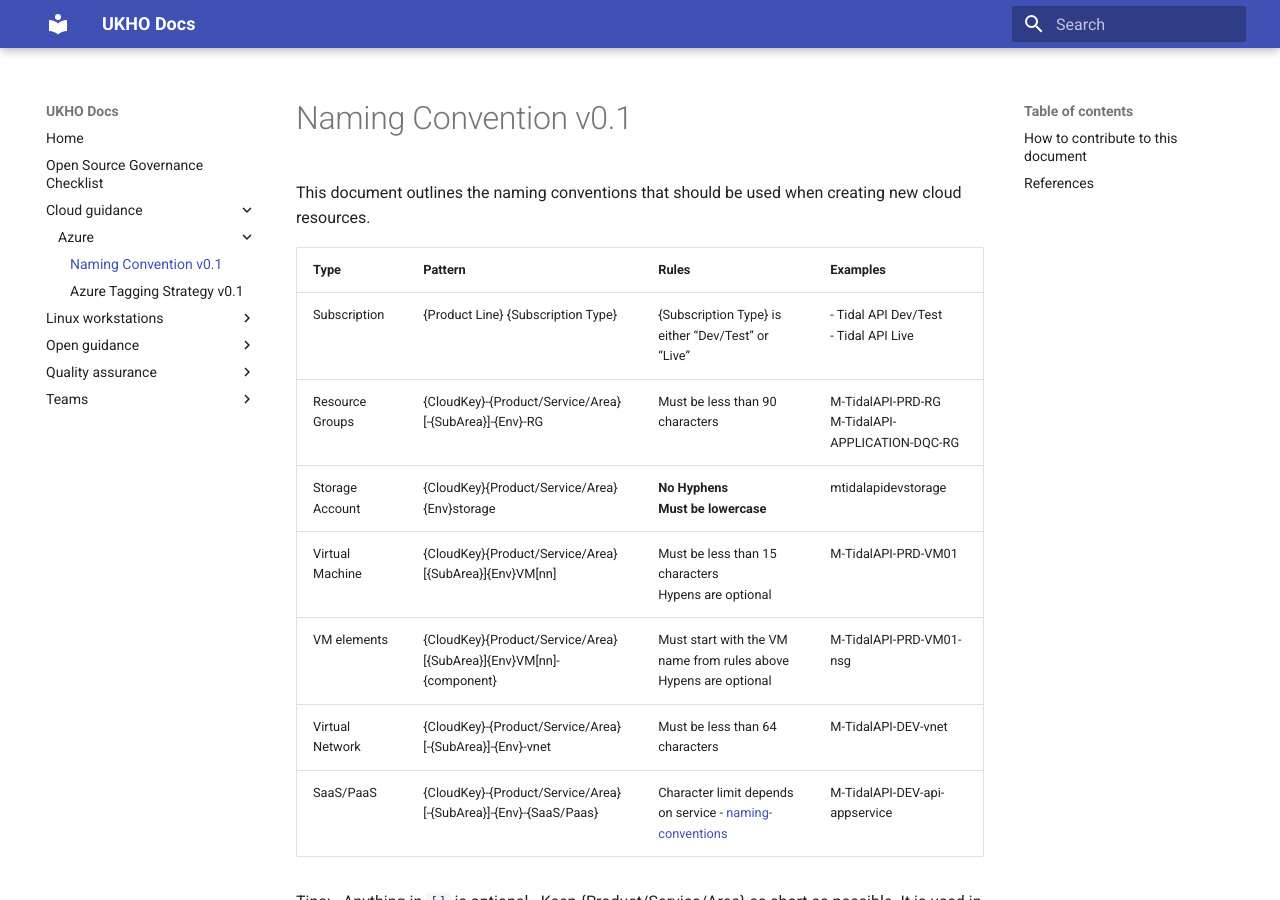
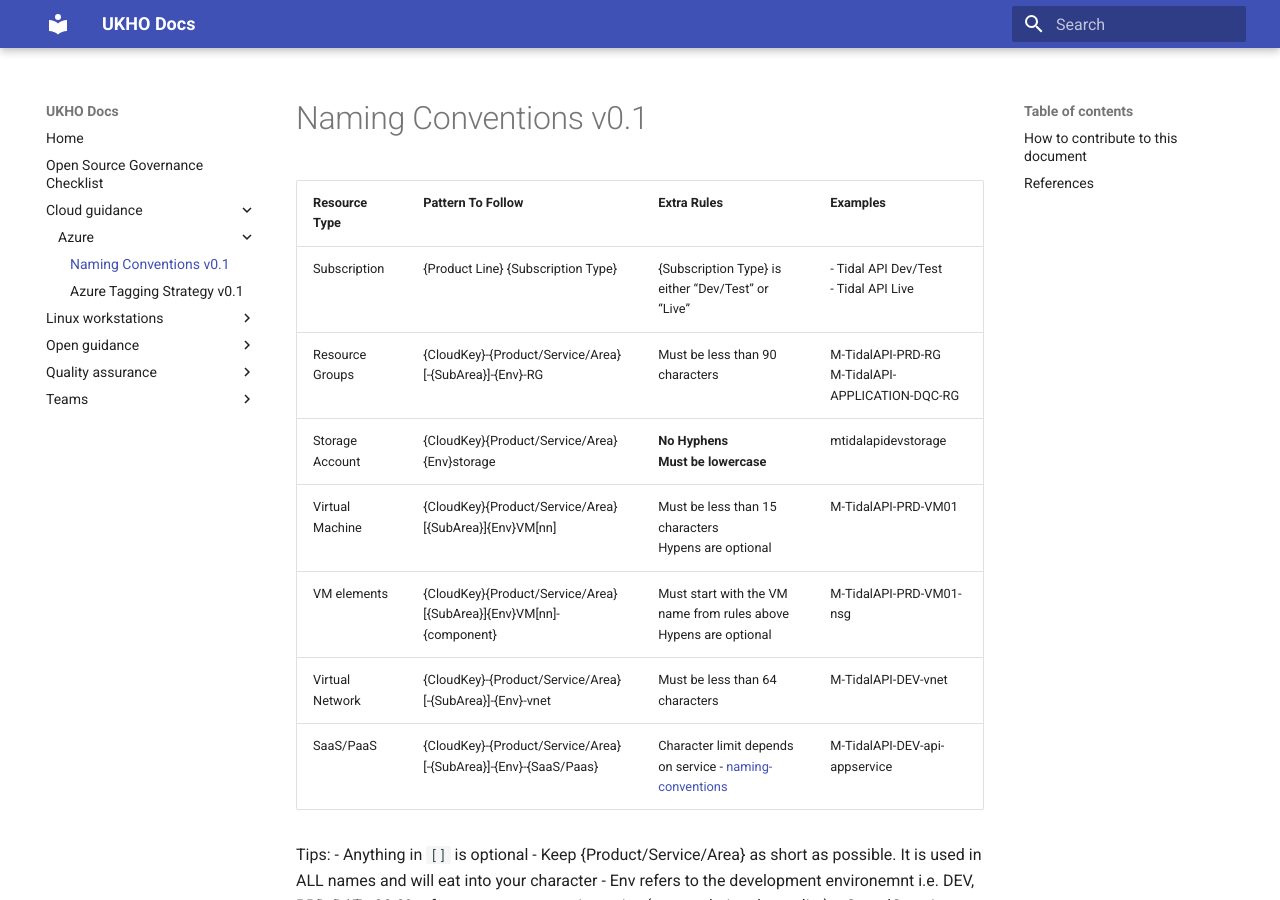
Before and after one commit to UKHO/docs, an MkDocs documentation site: the page built from docs/cloud-guidance/azure/ukho-azure-naming-convention.md, in a window 1280 px wide and 900 px high. Built offline with MkDocs 1.6.1 and Material for MkDocs 9.7.7, drawn with Linux system fonts in a browser that asks for light colours.

Commit message:
Update ukho-azure-naming-convention.md

```diff
--- a/docs/cloud-guidance/azure/ukho-azure-naming-convention.md
+++ b/docs/cloud-guidance/azure/ukho-azure-naming-convention.md
@@ -1,8 +1,6 @@
-# Naming Convention v0.1
+# Naming Conventions v0.1
 
-This document outlines the naming conventions that should be used when creating new cloud resources.
-
-| Type | Pattern | Rules | Examples |
+| Resource Type | Pattern To Follow | Extra Rules | Examples |
 |-|-|-|-|
 | Subscription | {Product Line} {Subscription Type} | {Subscription Type} is either “Dev/Test” or “Live” | - Tidal API Dev/Test <br /> - Tidal API Live <br /> |
 | Resource Groups | {CloudKey}-{Product/Service/Area}[-{SubArea}]-{Env}-RG | Must be less than 90 characters |M-TidalAPI-PRD-RG <br /> M-TidalAPI-APPLICATION-DQC-RG <br /> |
```
